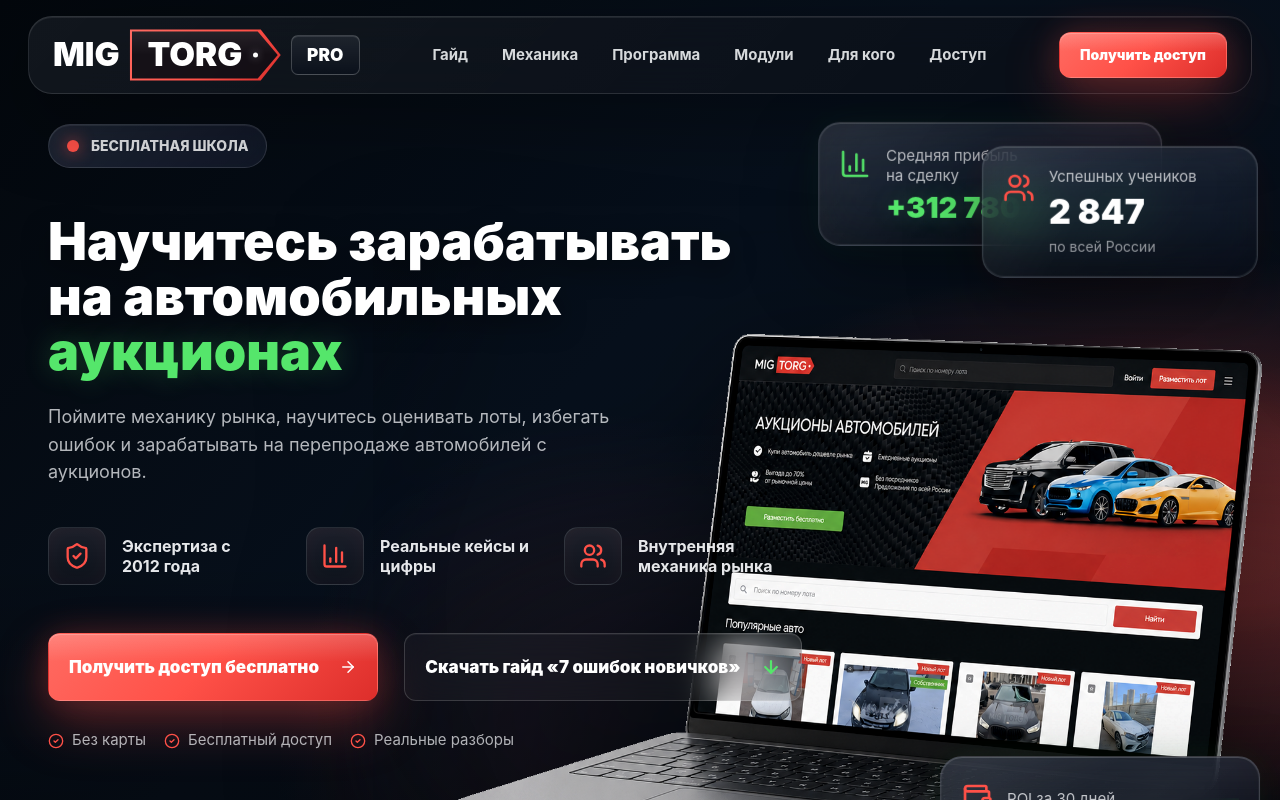
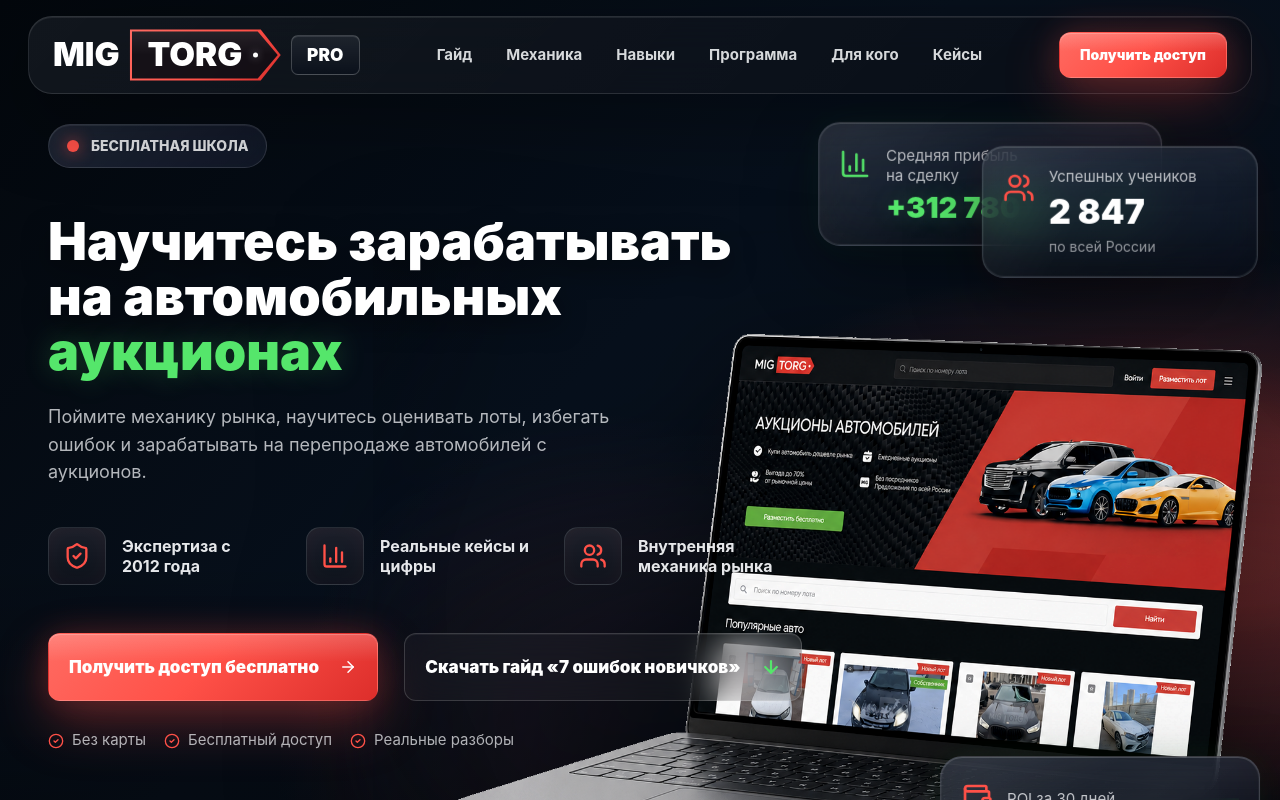
Before and after one commit to viktorenkova/migtorg-school, a React (Vite) app: page / in a window 1280 px wide. Shown: the top 800 px of the page. Built offline with nearby package versions, Linux system fonts and the light colour scheme.

Commit message:
navItems

```diff
--- a/src/constants.ts
+++ b/src/constants.ts
@@ -1,10 +1,10 @@
 export const navItems = [
   { label: "Гайд", href: "#case" },
   { label: "Механика", href: "#mechanics" },
-  { label: "Программа", href: "#program" },
-  { label: "Модули", href: "#reviews" },
+  { label: "Навыки", href: "#program" },
+  { label: "Программа", href: "#reviews" },
   { label: "Для кого", href: "#community" },
-  { label: "Доступ", href: "#access" }
+  { label: "Кейсы", href: "#real-cases" }
 ] as const;
 
 export const images = {
```
